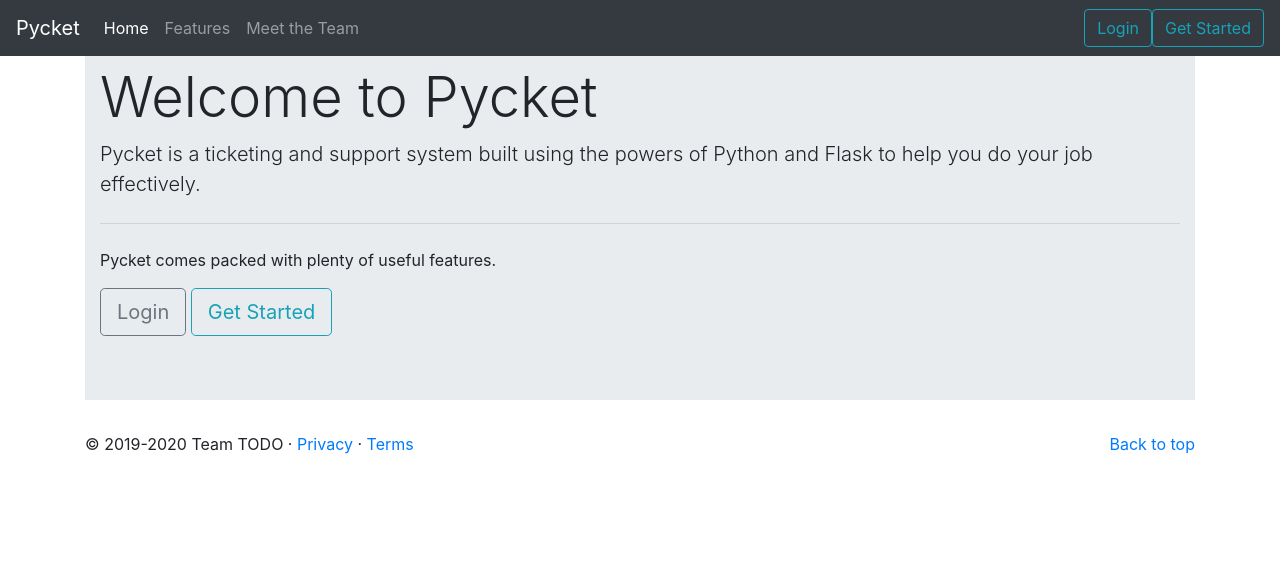
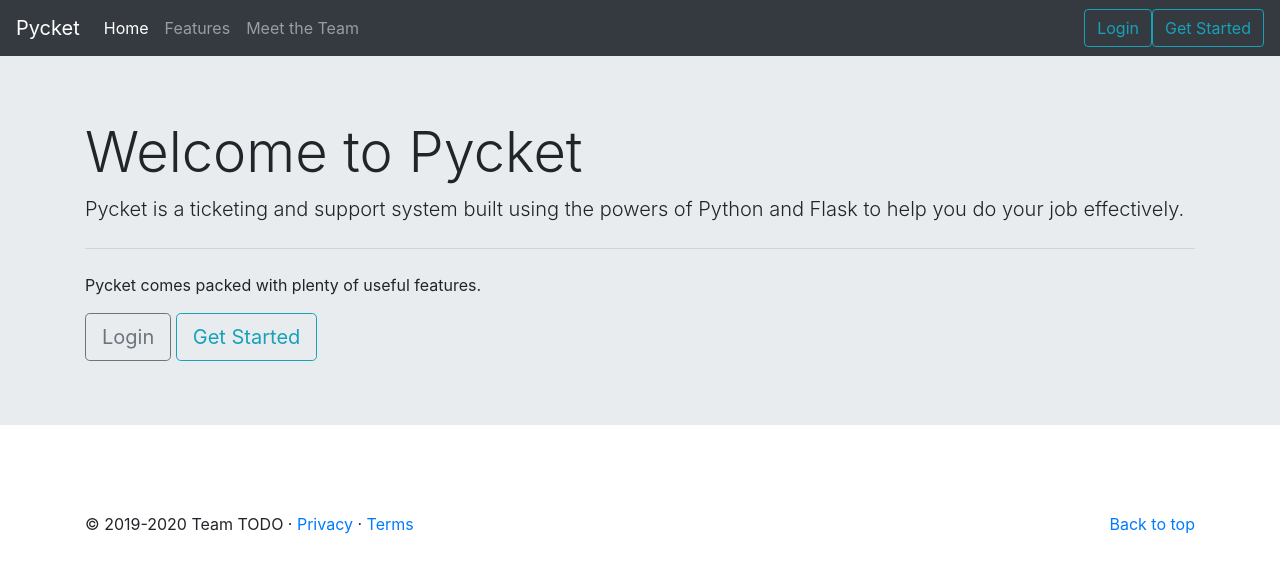
Before and after one commit to AU-CS-499-Spring-2020/Team_TODO, a Flask app: page / in a window 1280 px wide. Shown: the top 573 px of the page. Run offline with Flask 2, Linux system fonts and the light colour scheme; some libraries are stand-ins or nearby versions.

Commit message:
got stylesheets to work properly, elements had wrongly named id's lol

```diff
--- a/Pycket/pycket/static/style.css
+++ b/Pycket/pycket/static/style.css
@@ -2,7 +2,7 @@
     margin-right: 10px;
 }
 
-#jumbotron{
+#content{
     padding-top: 55px;
     padding-bottom: 55px;
     padding-left: 0px;
--- a/Pycket/pycket/templates/base.html
+++ b/Pycket/pycket/templates/base.html
@@ -3,7 +3,8 @@
 
 <head>
     <title>{% block title %}{% endblock %} - Pycket</title>
-    <link rel="stylesheet" href="{{ url_for('static', filename='bootstrap.min.css') }}"">
+    <meta charset="UTF-8">
+    <link rel="stylesheet" href="{{ url_for('static', filename='bootstrap.min.css') }}">
     <link rel="stylesheet" href="{{ url_for('static', filename='style.css') }}">
 </head>
 
@@ -64,7 +65,7 @@
   </div>
 </div>
 
-    <div id="content" class="container">
+    <div id="content" class="container-fluid">
         {% for message in get_flashed_messages() %}
             <div class="flash">{{ message }}</div>
         {% endfor %}
--- a/Pycket/pycket/templates/index.html
+++ b/Pycket/pycket/templates/index.html
@@ -1,7 +1,7 @@
 {% extends 'base.html' %}
 
 {% block content %}
-<div class="jumbotron jumbotron-fluid">
+<div id="jumbotron" class="jumbotron jumbotron-fluid">
   <div class="container">
     <h1 class="display-4">Welcome to Pycket</h1>
     <p class="lead">Pycket is a ticketing and support system built using the powers of Python and Flask to help you do your job effectively.</p>
```
